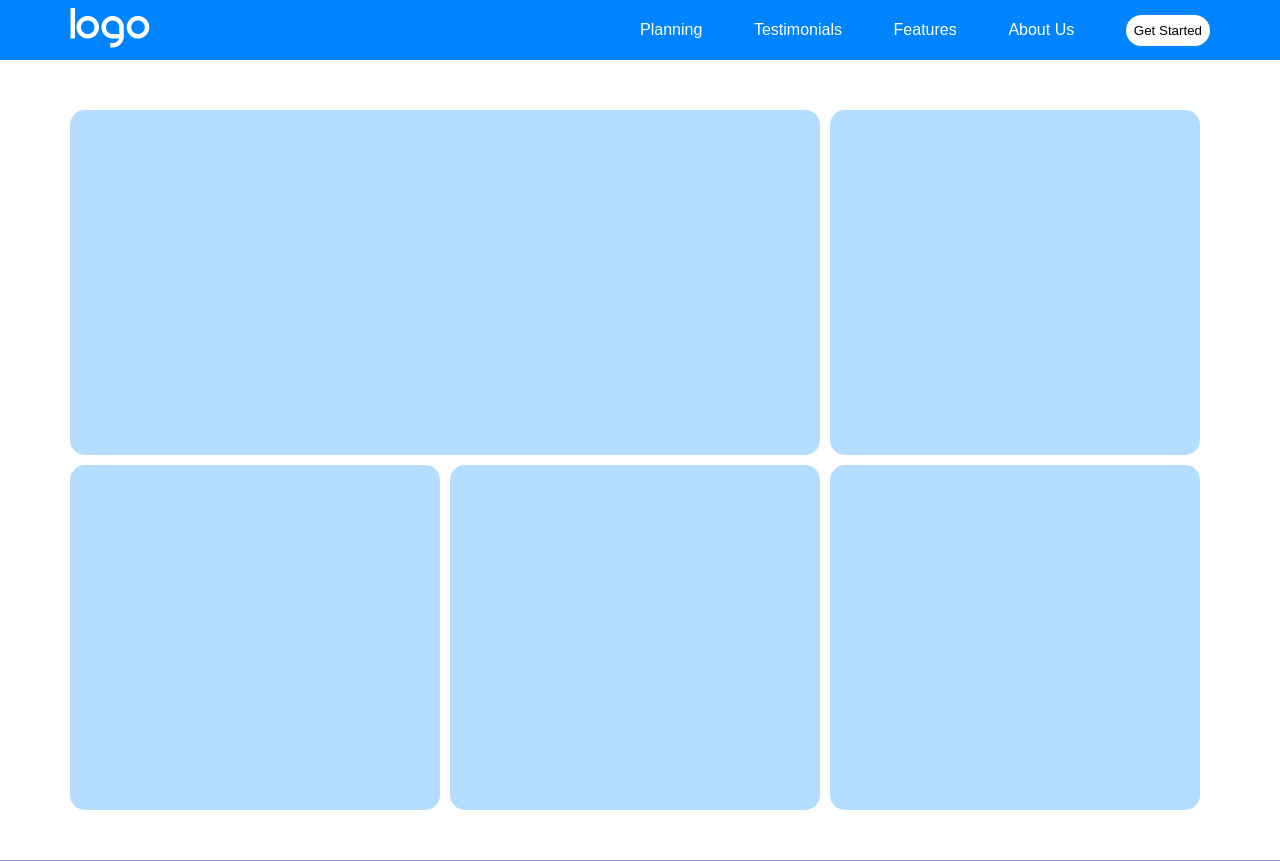
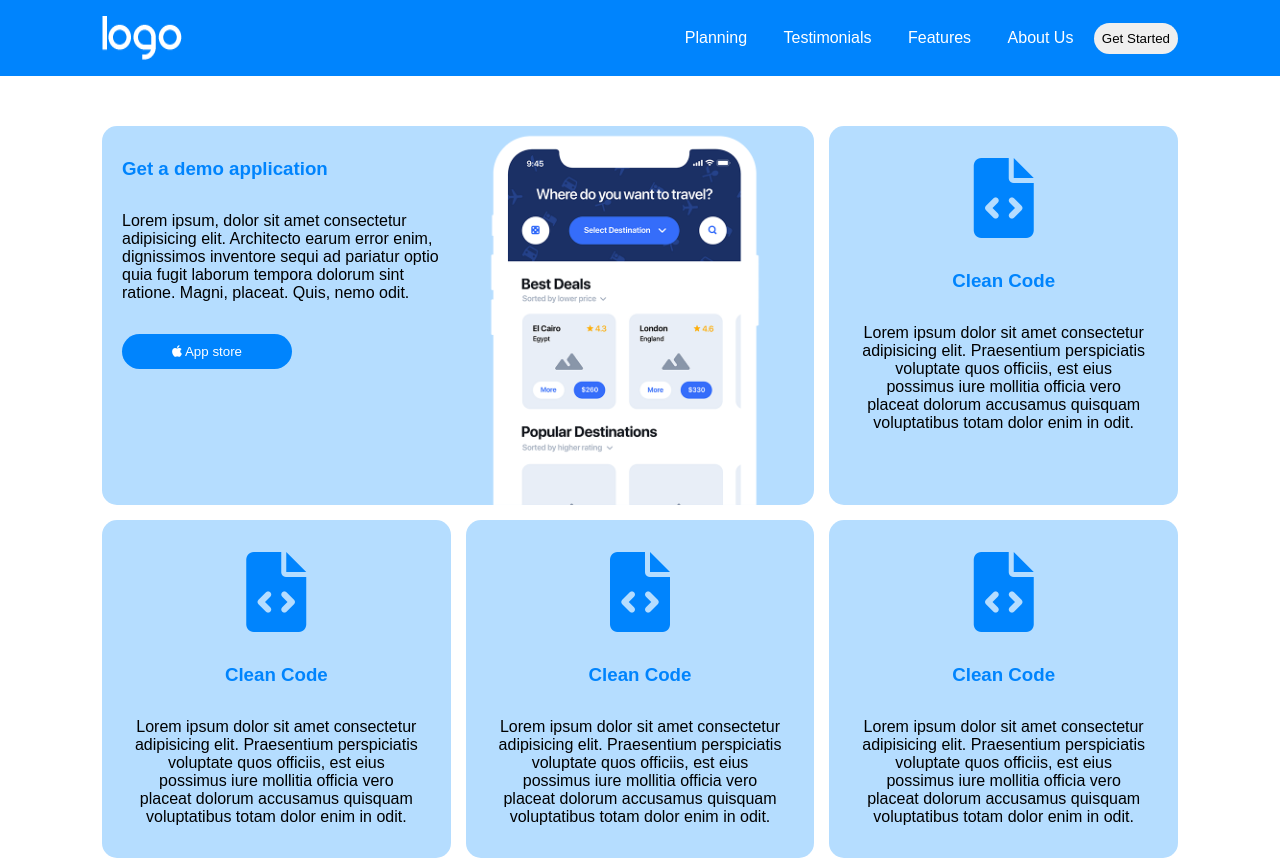
Before and after one commit to salvatoredepaola/htmlcss-responsive-layout, a plain HTML site: page index.html in a window 1280 px wide. Shown: the top 861 px of the page. Drawn offline with Linux system fonts and the light colour scheme.

Commit message:
first section responsive

```diff
--- a/css/style.css
+++ b/css/style.css
@@ -27,17 +27,17 @@ h2{
 }
 
 .gap{
-    gap: 10px;
+    gap: 15px;
 }
 
 img{
-    max-width: 100%;
+    width: 100%;
+    height: 100%;
 }
 a{
     text-decoration: none;
 }
 button{
-    background-color: white;
     border: none;
     border-radius: 20px;
     padding: 0.5rem;
@@ -51,25 +51,31 @@ button:hover{
     UTILITIES
  ************************************************/
 
-/* PADDING Y */
+/* PADDING */
+.pad2Rem {padding: 1rem 2rem;}
+.pad{padding: 10px 50px;}
 
-.padYMidrem{padding: 0.5rem 0;}
 
-.padX50{padding: 50px 0;}
+.padY1Rem{padding: 1rem 0;}
+.padY2Rem{padding: 2rem 0;}
 
-.padBottom50{padding-bottom: 50px;}
+.padX2Rem{padding: 0 2rem;}
+.pad20 {padding: 0 20px;}
 
-/* PADDING X */
+.padBottom2Rem{padding-bottom: 2rem;}
+
+.marginBottom50{margin-bottom: 50px;}
+
+.padX1Rem{padding: 0 1rem;}
 
 /* WIDTH */
 
-.col30 {width: 30%;}
 .col50 {width: 50%;}
 .col70 {width: 70%;}
 
 .treterzi{width: calc(100% / 3 * 3);}
-.dueterzi{width: calc(100% / 3 * 2 - 10px);}
-.unterzo{width: calc(100% / 3 * 1 - 10px);}
+.dueterzi{width: calc((100% / 3) * 2 - 5px );}
+.unterzo{width: calc((100% / 3) * 1 - 10px );}
 
 /* HEIGHT */
 
@@ -80,8 +86,9 @@ button:hover{
 
 /* JUSTIFY */
 
+.spaceAround {justify-content: space-around;}
 .spaceBetween {justify-content: space-between;}
-
+.justifyCenter {justify-content: center;}
 
 /* ALIGN ITEMS */
 
@@ -92,9 +99,13 @@ button:hover{
 
 .textCenter{text-align: center;}
 .textWhite{color: white;}
+.textBlue{color: #0084fd;}
+.text80{font-size: 80px;}
 
 /* SFONDI */
 
+.bgBlue {background-color: #0084fd;}
+.bgWhite {background-color: white;}
 .bgBlack {background-color: #333333;}
 .bgViolet {background-color: #9792e4;}
 
@@ -112,13 +123,16 @@ header{
 a{
     color: white;
 }
+.logo{
+    width: 100%;
+    height: 100%;
+}
 
 /* MAIN */
 
 .boxBlue{
     background-color: #b5ddff;
     border-radius: 15px;
-    height: 345px;
 }
 .boxViolet{
     background-color: #9792e4;
@@ -137,3 +151,59 @@ a{
 }
 
 /* FOOTER */
+
+@media screen and (max-width: 481px){
+    .navigation{
+        display: none;
+    }
+
+    .hamburger{
+        display: block;
+    }
+    .unterzo,
+    .dueterzi{
+        flex-direction: column;
+        width: calc((100%) * 1 );
+    }
+    img{
+        width: 100%;
+    }
+    .col50{
+        width: 100%;
+    }
+    p{
+        line-height: 1.6;
+    }
+}
+
+@media screen and (min-width:768px) and (max-width: 992px){
+    .navigation{
+        display: none;
+    }
+
+    .hamburger{
+        display: block;
+    }
+    .dueterzi{
+        flex-direction: column;
+    }
+    .col50{
+        width: 100%;
+    }
+    img{
+        width: 50%;
+    }
+    p{
+        line-height: 1.6;
+    }
+}
+
+@media screen and (min-width: 993px){
+    .navigation{
+        display: block;
+    }
+
+    .hamburger{
+        display: none;
+    }
+}
--- a/index.html
+++ b/index.html
@@ -5,23 +5,30 @@
     <meta http-equiv="X-UA-Compatible" content="IE=edge">
     <meta name="viewport" content="width=device-width, initial-scale=1.0">
     <link rel="stylesheet" href="./css/style.css">
+    <link rel="stylesheet" href="https://cdnjs.cloudflare.com/ajax/libs/font-awesome/6.0.0/css/all.min.css">
     <title>Document</title>
 </head>
 <body>
 
     <header>
 
-        <div class="boxed flex padYMidrem">
-            <div class="col50 alignItemCenter">
-                <img src="./img/logo.png" alt="">
+        <div class="boxed flex spaceBetween pad2Rem marginBottom50">
+            <div class=" alignItemCenter">
+                <img class="logo" src="./img/logo.png" alt="">
             </div>
 
-            <div class="col50 flex spaceBetween alignItemCenter">
-                <a href="">Planning</a>
-                <a href="">Testimonials</a>
-                <a href="">Features</a>
-                <a href="">About Us</a>
-                <button>Get Started</button>
+            <div class="flex alignItemCenter">
+                <div class="hamburger">
+                    <i class="fa-solid fa-bars"></i>
+                </div>
+                <div class="navigation">
+                    <a class="padX1Rem" href="">Planning</a>
+                    <a class="padX1Rem" href="">Testimonials</a>
+                    <a class="padX1Rem" href="">Features</a>
+                    <a class="padX1Rem" href="">About Us</a>
+                    <button>Get Started</button>
+                </div>
+
             </div>
         </div>
 
@@ -32,33 +39,43 @@
         <!-- BLOCCHI AZZURRI -->
 
         <section>
-            <div class="boxed flex wrap gap padX50 ">
-                <div class="dueterzi boxBlue flex">
+            <div class="padX2Rem boxed flex wrap gap marginBottom50">
+                <div class="dueterzi boxBlue flex pad20">
 
-                    <div>
-
+                    <div class="col50 padBottom2Rem">
+                        <h3 class="textBlue padY2Rem">Get a demo application</h3>
+                        <p class="padBottom2Rem">Lorem ipsum, dolor sit amet consectetur adipisicing elit. Architecto earum error enim, dignissimos inventore sequi ad pariatur optio quia fugit laborum tempora dolorum sint ratione. Magni, placeat. Quis, nemo odit.</p>
+                        <button class="bgBlue textWhite pad"><i class="fa-brands fa-apple"></i> App store</button>
                     </div>
 
-                    <div>
-
+                    <div class="col50">
+                        <img src="./img/phone.png" alt="">
                     </div>
 
                 </div>
 
-                <div class="unterzo boxBlue">
-
+                <div class="unterzo boxBlue textCenter padX2Rem">
+                    <i class="text80 padY2Rem textBlue fa-solid fa-file-code"></i>
+                    <h3 class="textBlue padBottom2Rem">Clean Code</h3>
+                    <p class="padBottom2Rem">Lorem ipsum dolor sit amet consectetur adipisicing elit. Praesentium perspiciatis voluptate quos officiis, est eius possimus iure mollitia officia vero placeat dolorum accusamus quisquam voluptatibus totam dolor enim in odit.</p>
                 </div>
 
-                <div class="unterzo boxBlue">
-
+                <div class="unterzo boxBlue textCenter padX2Rem">
+                    <i class="text80 padY2Rem textBlue fa-solid fa-file-code"></i>
+                    <h3 class="textBlue padBottom2Rem">Clean Code</h3>
+                    <p class="padBottom2Rem">Lorem ipsum dolor sit amet consectetur adipisicing elit. Praesentium perspiciatis voluptate quos officiis, est eius possimus iure mollitia officia vero placeat dolorum accusamus quisquam voluptatibus totam dolor enim in odit.</p>
                 </div>
 
-                <div class="unterzo boxBlue">
-
+                <div class="unterzo boxBlue textCenter padX2Rem">
+                    <i class="text80 padY2Rem textBlue fa-solid fa-file-code"></i>
+                    <h3 class="textBlue padBottom2Rem">Clean Code</h3>
+                    <p class="padBottom2Rem">Lorem ipsum dolor sit amet consectetur adipisicing elit. Praesentium perspiciatis voluptate quos officiis, est eius possimus iure mollitia officia vero placeat dolorum accusamus quisquam voluptatibus totam dolor enim in odit.</p>
                 </div>
 
-                <div class="unterzo boxBlue">
-
+                <div class="unterzo boxBlue textCenter padX2Rem">
+                    <i class="text80 padY2Rem textBlue fa-solid fa-file-code"></i>
+                    <h3 class="textBlue padBottom2Rem">Clean Code</h3>
+                    <p class="padBottom2Rem">Lorem ipsum dolor sit amet consectetur adipisicing elit. Praesentium perspiciatis voluptate quos officiis, est eius possimus iure mollitia officia vero placeat dolorum accusamus quisquam voluptatibus totam dolor enim in odit.</p>
                 </div>
             </div>
         </section>
```
